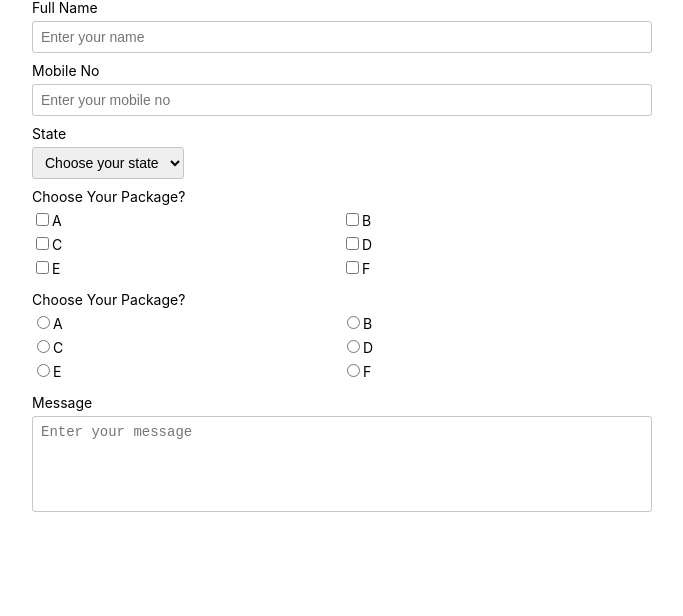
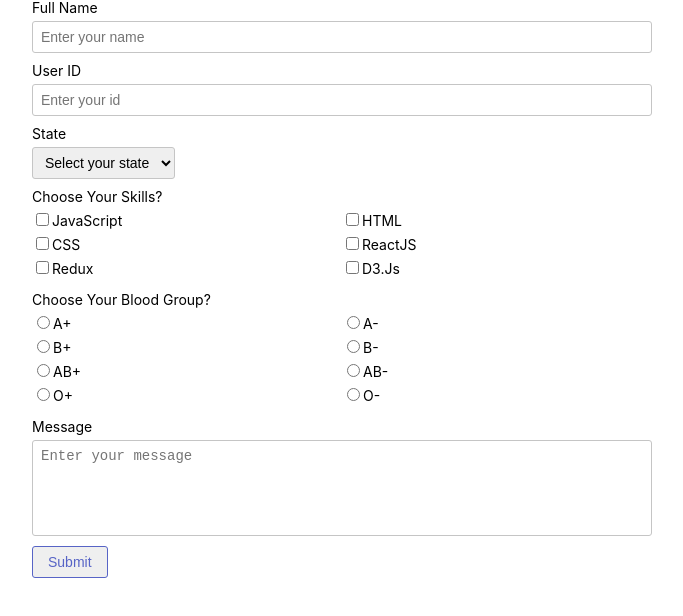
Before and after one commit to The-Atul-Sharma/Flexible-Form, a React (Create React App) app: page / in a window 1280 px wide. Shown: the top 616 px of the page, without its empty margins (298-981 px from the left). Built offline with nearby package versions, Linux system fonts and the light colour scheme.

Commit message:
added button component

```diff
--- /dev/null
+++ b/src/components/Button/Button.css
@@ -0,0 +1,9 @@
+.button {
+    border: .1rem solid #5764c6;
+    border-radius: .3rem;
+    color: #5764c6;
+    display: inline-block;
+    font-size: 1.4rem;
+    height: 3.2rem;
+    padding: .7rem 1.5rem;
+}
--- /dev/null
+++ b/src/components/Button/Button.js
@@ -0,0 +1,22 @@
+import React, { Component } from 'react';
+import PropTypes from 'prop-types';
+import './Button.css';
+
+export default class Button extends Component {
+    static propTypes = {
+        value: PropTypes.string.isRequired,
+        handleClick: PropTypes.func.isRequired
+    };
+
+    render() {
+        return (
+            <div>
+                <button
+					className="button"
+					onClick={this.props.handleClick}>
+                    {this.props.value}
+                </button>
+            </div>
+        )
+    }
+}
--- a/src/components/Input/Input.js
+++ b/src/components/Input/Input.js
@@ -4,14 +4,14 @@ import './Input.css';
 
 export default class Input extends Component {
     static propTypes = {
-        inputType: PropTypes.oneOf(['text', 'number']).isRequired,
         label: PropTypes.string.isRequired,
         name: PropTypes.string.isRequired,
-        handleChange: PropTypes.func.isRequired,
+        inputType: PropTypes.oneOf(['text', 'number']).isRequired,
         value: PropTypes.oneOfType([
             PropTypes.string,
             PropTypes.number,
         ]).isRequired,
+        handleChange: PropTypes.func.isRequired,
         placeholder: PropTypes.string,
     };
 
--- a/src/components/Select/Select.js
+++ b/src/components/Select/Select.js
@@ -4,8 +4,8 @@ import './Select.css';
 
 export default class Select extends Component {
     static propTypes = {
+        label: PropTypes.string.isRequired,
         name: PropTypes.string.isRequired,
-        label: PropTypes.string.isRequired,
         value: PropTypes.string,
         handleChange: PropTypes.func.isRequired,
         placeholder: PropTypes.string,
--- a/src/components/Textarea/Textarea.js
+++ b/src/components/Textarea/Textarea.js
@@ -5,12 +5,12 @@ import './Textarea.css';
 export default class Textarea extends Component {
     static propTypes = {
         label: PropTypes.string.isRequired,
+        resize: PropTypes.bool,
         name: PropTypes.string.isRequired,
+        rows: PropTypes.number.isRequired,
         value: PropTypes.string.isRequired,
-        rows: PropTypes.number.isRequired,
-        resize: PropTypes.bool,
+        handleChange: PropTypes.func.isRequired,
         placeholder: PropTypes.string,
-        handleChange: PropTypes.func.isRequired,
     };
 
     render() {
--- a/src/containers/App/App.js
+++ b/src/containers/App/App.js
@@ -4,6 +4,7 @@ import Input from '../../components/Input/Input';
 import Select from '../../components/Select/Select';
 import Checkbox from '../../components/Checkbox/Checkbox';
 import Textarea from '../../components/Textarea/Textarea';
+import Button from '../../components/Button/Button';
 
 const flexiConfig = {
 	items: [
@@ -14,16 +15,16 @@ const flexiConfig = {
 			'type': 'text',
 		},
 		{
-			'name': 'usercontact_no',
-			'label': 'Mobile No',
-			'placeholder': 'Enter your mobile no',
+			'name': 'userid',
+			'label': 'User ID',
+			'placeholder': 'Enter your id',
 			'type': 'number',
 		},
 		{
-			'name': 'usercity',
+			'name': 'userstate',
 			'label': 'State',
 			'type': 'select',
-			'placeholder': 'Choose your state',
+			'placeholder': 'Select your state',
 			'values': [
 				'Maharashtra',
 				'Kerala',
@@ -31,29 +32,31 @@ const flexiConfig = {
 			]
 		},
 		{
-			'name': 'userpackage',
-			'label': 'Choose your package?',
+			'name': 'userskills',
+			'label': 'Choose your skills?',
 			'type': 'checkbox',
 			'values': [
-				'A',
-				'B',
-				'C',
-				'D',
-				'E',
-				'F'
+				'JavaScript',
+				'HTML',
+				'CSS',
+				'ReactJS',
+				'Redux',
+				'D3.js'
 			]
 		},
 		{
-			'name': 'userradio',
-			'label': 'Choose your package?',
+			'name': 'userbloodgroup',
+			'label': 'Choose your blood group?',
 			'type': 'radio',
 			'values': [
-				'A',
-				'B',
-				'C',
-				'D',
-				'E',
-				'F'
+				'A+',
+				'A-',
+				'B+',
+				'B-',
+				'AB+',
+				'AB-',
+				'O+',
+				'O-'
 			]
 		},
 		{
@@ -152,6 +155,10 @@ class App extends Component {
 		} else { this.updateCheckboxValue(name, newSelection, newSelectionArray) }
 	}
 
+	handleButtonClick() {
+		console.log("state", this.state);
+	}
+
 	render() {
 		return (
 			<div className="container">
@@ -161,6 +168,10 @@ class App extends Component {
 					</Fragment>
 					)
 				}
+				<Button
+					value="Submit"
+					handleClick={() => this.handleButtonClick()}
+				/>
 			</div>
 		);
 	}
```
